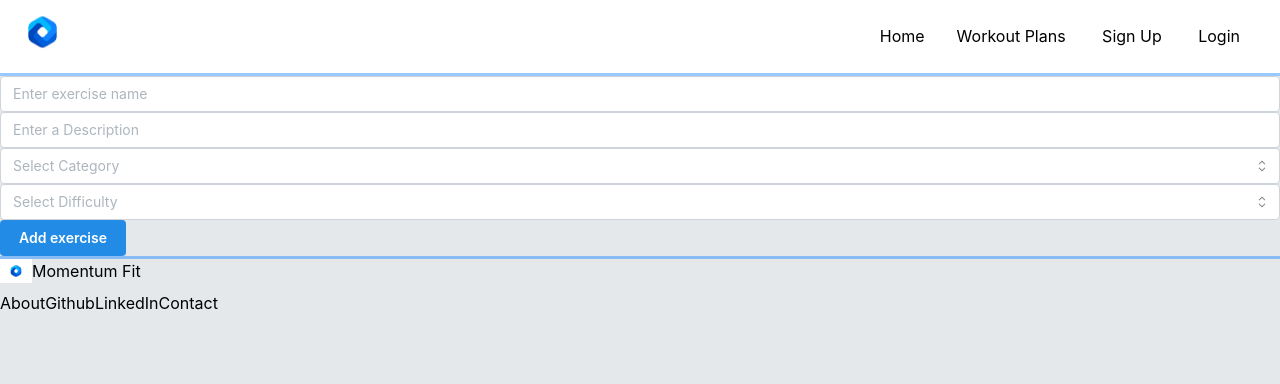
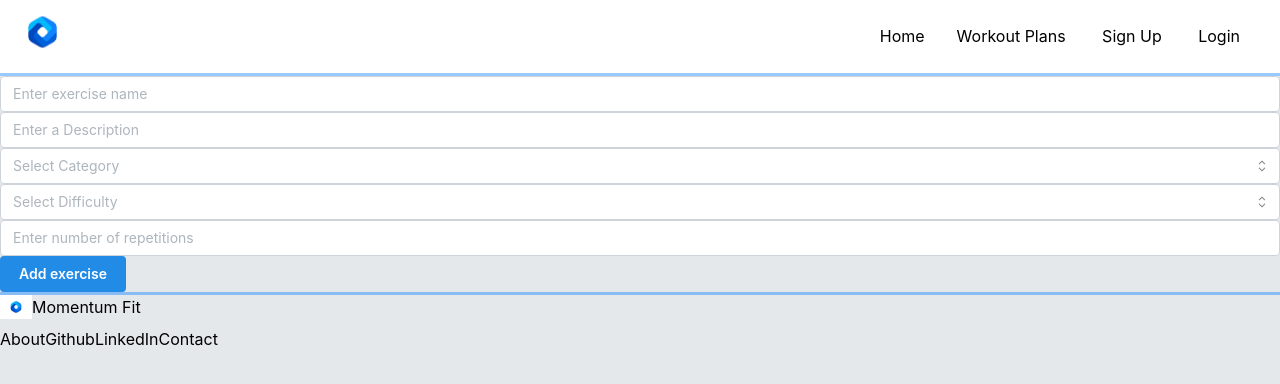
Before and after one commit to Momentum-Fit/project3-fitness-app-frontend, a React (Vite) app: page /create-exercise in a window 1280 px wide. Shown: the top 384 px of the page. Built offline with nearby package versions, Linux system fonts and the light colour scheme; no server answers; a web font is replaced by a local one.

Commit message:
add exercise and reps functionality

```diff
--- a/src/components/CreateExercise.jsx
+++ b/src/components/CreateExercise.jsx
@@ -20,6 +20,7 @@ function CreateExercise() {
   const [description, setDescription] = useState("");
   const [category, setCategory] = useState(null);
   const [difficulty, setDifficulty] = useState(null);
+  const [repetitions, setRepetitions] = useState("");
   const navigate = useNavigate();
 
   const { exercises, createExercise, assignExerciseToPlan } =
@@ -49,18 +50,21 @@ function CreateExercise() {
       description: description,
       category: category,
       difficulty: difficulty,
-      //include repetitions
+      repetitions: repetitions,
     };
 
     try {
       const createdExercise = await createExercise(exerciseDetails);
       //                                                  CHANGE 12 TO createExercise.repetitions
-      await assignExerciseToPlan(createdExercise._id, planId, 12);
+      await assignExerciseToPlan(createdExercise._id, planId, repetitions);
+
+      console.log(repetitions);
 
       setName("");
       setDescription("");
       setCategory("");
       setDifficulty("");
+      setRepetitions("");
 
       setIsPopupOpen(false);
     } catch (error) {
@@ -146,6 +150,12 @@ function CreateExercise() {
             </Combobox.Options>
           </Combobox.Dropdown>
         </Combobox>
+        <TextInput
+          name="repetitions"
+          placeholder="Enter number of repetitions"
+          value={repetitions}
+          onChange={(e) => setRepetitions(e.target.value)}
+        />
         <Button type="submit" onClick={closePopup}>
           Add exercise
         </Button>
--- a/src/context/exercises.context.jsx
+++ b/src/context/exercises.context.jsx
@@ -12,7 +12,9 @@ const ExercisesProvider = ({ children }) => {
   useEffect(() => {
     const getExercises = async () => {
       try {
-        const response = await axios.get(`${import.meta.env.VITE_API_URL}/api/exercises`);
+        const response = await axios.get(
+          `${import.meta.env.VITE_API_URL}/api/exercises`
+        );
         setExercises(response.data);
       } catch (error) {
         console.log("Error fetching exercises:", error);
@@ -24,8 +26,9 @@ const ExercisesProvider = ({ children }) => {
 
     const getPlans = async () => {
       try {
-        const response = await axios.get(`${import.meta.env.VITE_API_URL}/api/plans`);
-        console.log("Fetched plans:", response.data);
+        const response = await axios.get(
+          `${import.meta.env.VITE_API_URL}/api/plans`
+        );
         setPlans(response.data);
       } catch (error) {
         console.log("Error fetching plans:", error);
@@ -76,7 +79,7 @@ const ExercisesProvider = ({ children }) => {
           headers: { Authorization: `Bearer ${storedToken}` },
         }
       );
-      console.log("Exercise assigned to plan:", response.data);
+      console.log("Exercise assigned to plan:");
 
       setPlans((prevPlans) =>
         prevPlans.map((plan) =>
```
